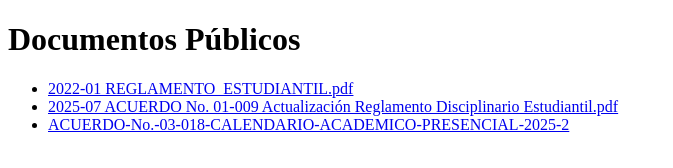
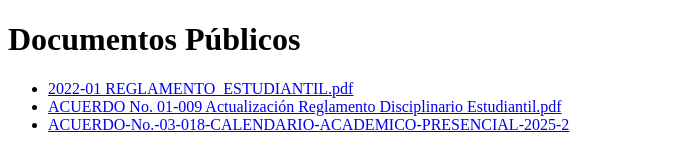
Before and after one commit to AuxAdm/DocsPublicos, a plain HTML site: page index.html in a window 1280 px wide. Shown: the whole page, without its empty margins (0-673 px from the left). Drawn offline with Linux system fonts and the light colour scheme.

Commit message:
Update index.html

```diff
--- a/index.html
+++ b/index.html
@@ -8,7 +8,7 @@
     <h1>Documentos Públicos</h1>
     <ul>
         <li><a href="2022-01 REGLAMENTO_ESTUDIANTIL.pdf" target="_blank">2022-01 REGLAMENTO_ESTUDIANTIL.pdf</a></li>
-        <li><a href="2025-07 ACUERDO No. 01-009 Actualización Reglamento Disciplinario Estudiantil.pdf" target="_blank">2025-07 ACUERDO No. 01-009 Actualización Reglamento Disciplinario Estudiantil.pdf</a></li>
+        <li><a href="2025-07 ACUERDO No. 01-009 Actualización Reglamento Disciplinario Estudiantil.pdf" target="_blank">ACUERDO No. 01-009 Actualización Reglamento Disciplinario Estudiantil.pdf</a></li>
         <li><a href="ACUERDO-No.-03-018-CALENDARIO-ACADEMICO-PRESENCIAL-2025-2.pdf" target="_blank">ACUERDO-No.-03-018-CALENDARIO-ACADEMICO-PRESENCIAL-2025-2</a></li>
     </ul>
 </body>
```
